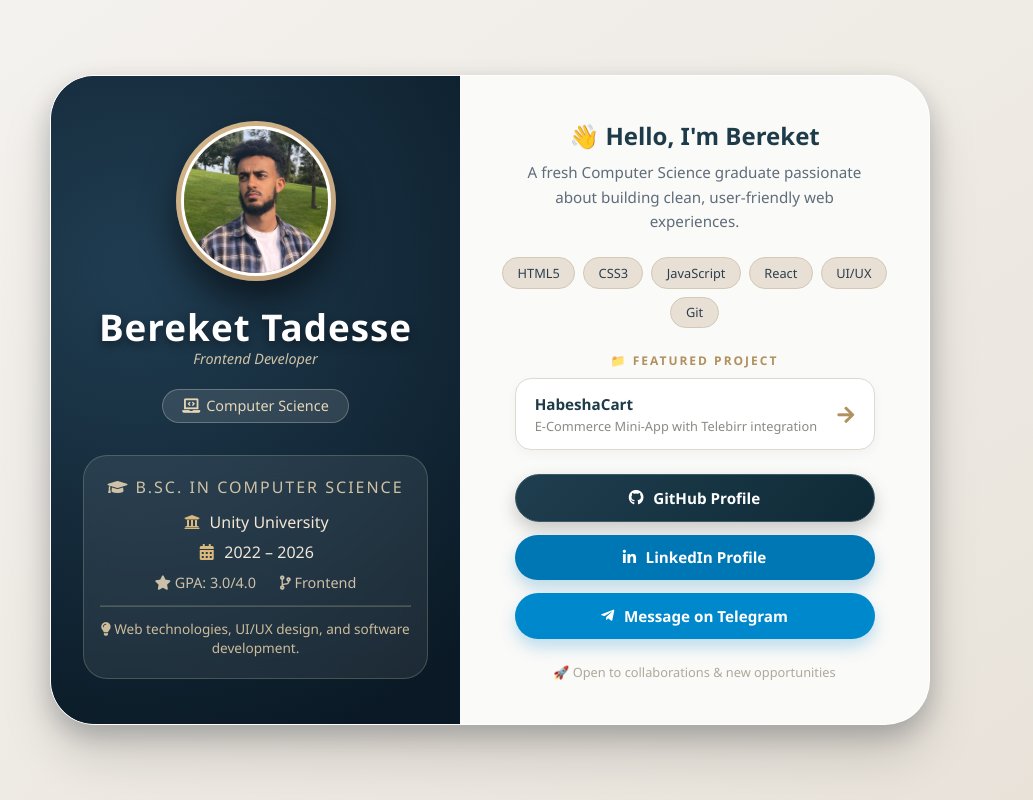
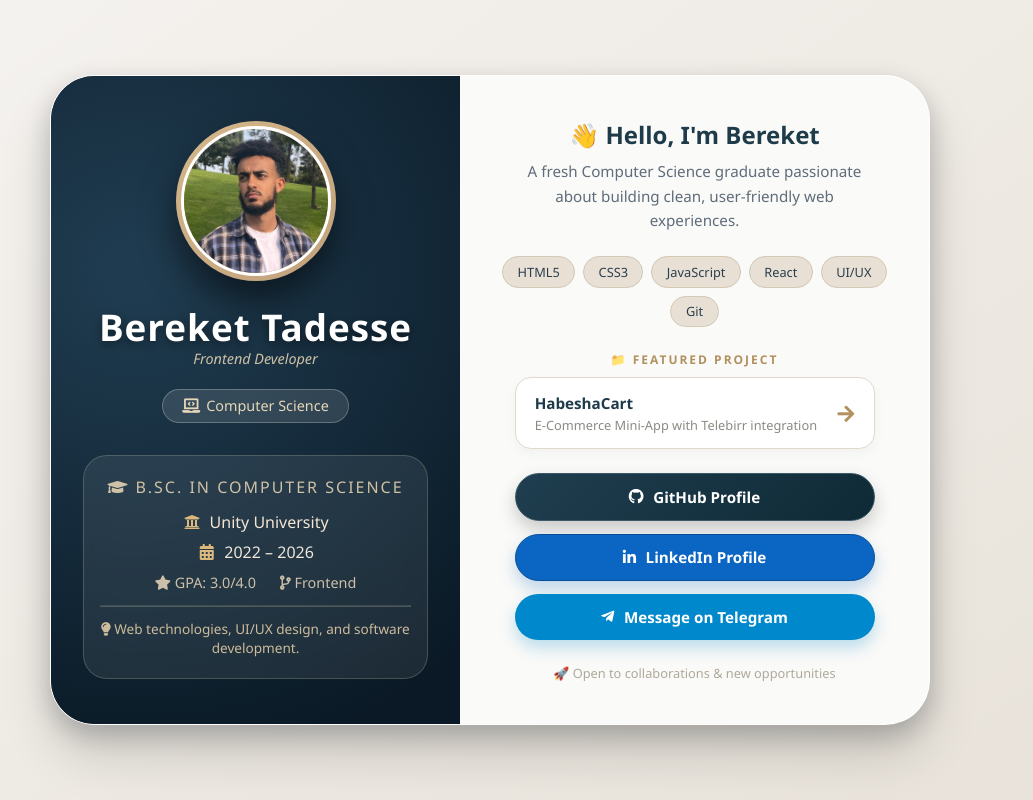
Before and after one commit to bereket-codes/bereket-codes.github.io, a plain HTML site: page index.html in a window 1280 px wide. Shown: the whole page, without its empty margins (150-1183 px from the left). Drawn offline with Linux system fonts and the light colour scheme.

```diff
--- a/index.html
+++ b/index.html
@@ -313,16 +313,17 @@
       box-shadow: 0 12px 22px rgba(0,136,204,0.35);
     }
 
-        .btn-linkedin {
-      background: #0077b5;
+     .btn-linkedin {
+      background: #0a66c2;
       color: white;
-      box-shadow: 0 8px 16px rgba(0,119,181,0.25);
+      box-shadow: 0 8px 16px rgba(10,102,194,0.25);
+      border: 1px solid #084e96;
     }
 
     .btn-linkedin:hover {
-      background: #006399;
+      background: #004182;
       transform: translateY(-2px);
-      box-shadow: 0 12px 22px rgba(0,119,181,0.35);
+      box-shadow: 0 12px 22px rgba(10,102,194,0.35);
     }
 
     .footer-note {
```
